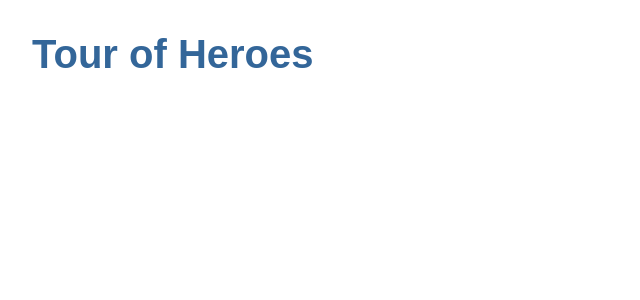
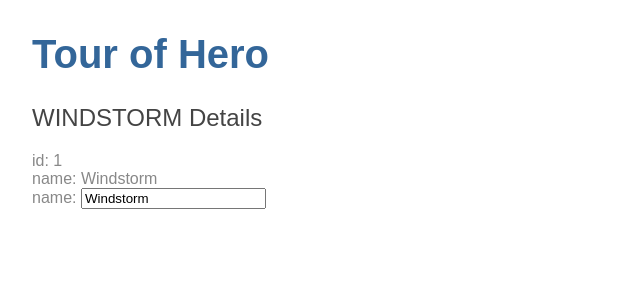
Before and after one commit to diefrodriguezcha/Angular-Tutorial, an Angular app in the folder angular-tour-of-heroes/: page / in a window 1280 px wide. Shown: the top 300 px of the page, without its empty margins (0-640 px from the left). Built offline with nearby package versions, Linux system fonts and the light colour scheme.

Commit message:
C1: Se añadio la clase 'hero', se muestra por pantalla y se implento el 'Two-Way data binding'. Sección "Hero Editor" terminada.

```diff
--- a/angular-tour-of-heroes/src/app/app.component.html
+++ b/angular-tour-of-heroes/src/app/app.component.html
@@ -1 +1,2 @@
 <h1>{{title}}</h1>
+<app-heroes></app-heroes>
--- a/angular-tour-of-heroes/src/app/app.component.ts
+++ b/angular-tour-of-heroes/src/app/app.component.ts
@@ -6,5 +6,5 @@
   styleUrls: ['./app.component.css']
 })
 export class AppComponent {
-  title = 'Tour of Heroes';
+  title = 'Tour of Hero';
 }
--- /dev/null
+++ b/angular-tour-of-heroes/src/app/hero.ts
@@ -0,0 +1,4 @@
+export class Hero {
+  id: number;
+  name: string;
+}
--- /dev/null
+++ b/angular-tour-of-heroes/src/app/heroes/heroes.component.html
@@ -0,0 +1,9 @@
+<h2>{{ hero.name | uppercase }} Details</h2>
+<div><span>id: </span>{{hero.id}}</div>
+<div><span>name: </span>{{hero.name}}</div>
+
+<div>
+  <label>name:
+    <input [(ngModel)]="hero.name" placeholder="name">
+  </label>
+</div>
--- /dev/null
+++ b/angular-tour-of-heroes/src/app/heroes/heroes.component.ts
@@ -0,0 +1,21 @@
+import { Component, OnInit } from '@angular/core';
+import { Hero } from '../hero';
+
+@Component({
+  selector: 'app-heroes',
+  templateUrl: './heroes.component.html',
+  styleUrls: ['./heroes.component.css']
+})
+export class HeroesComponent implements OnInit {
+  hero: Hero = {
+    id: 1,
+    name: 'Windstorm'
+  };
+
+  constructor() {
+
+  }
+
+  ngOnInit(){
+  }
+}
```
Also changed, not shown: angular-tour-of-heroes/src/app/app.module.ts (+6 -3 lines), angular-tour-of-heroes/src/app/heroes/heroes.component.css (added), 1 other file (tests, documents, lock files or other folders).
